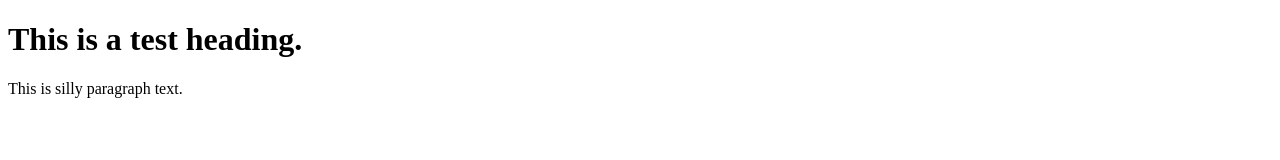
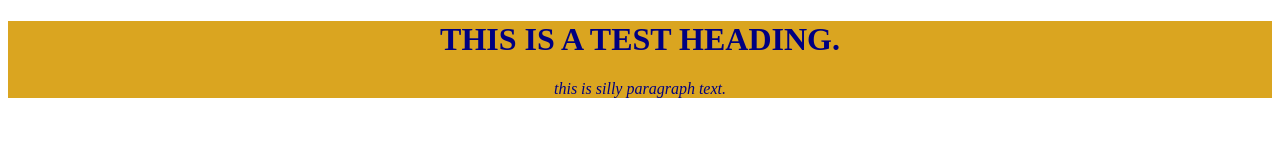
Before and after one commit to dschechtel/dschechtel.github.io, a plain HTML site: page index.html in a window 1280 px wide. Drawn offline with Linux system fonts and the light colour scheme.

Commit message:
Update index.html
Addition of basic styling

```diff
--- a/index.html
+++ b/index.html
@@ -6,7 +6,9 @@
         </title>
     </head>
     <body>
-        <h1>This is a test heading.</h1>
-        <p>This is silly paragraph text.</p>
+        <div style="background-color: goldenrod; text-align: center;">
+        <h1 style="text-transform: uppercase; color: navy;"">This is a test heading.</h1>
+        <p style="text-transform:lowercase; color: navy; font-style:italic">This is silly paragraph text.</p>
+        </div>
     </body>
 </html>
```
